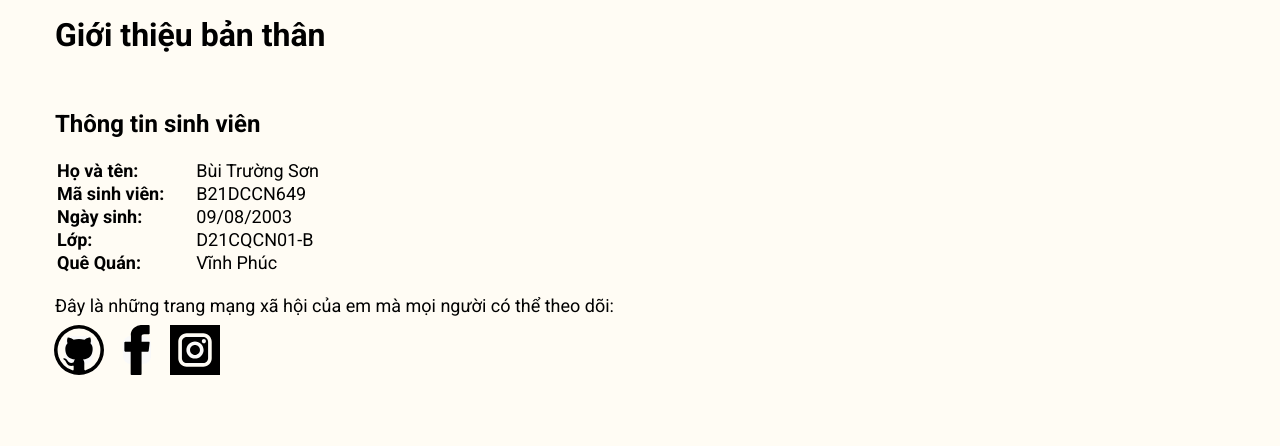
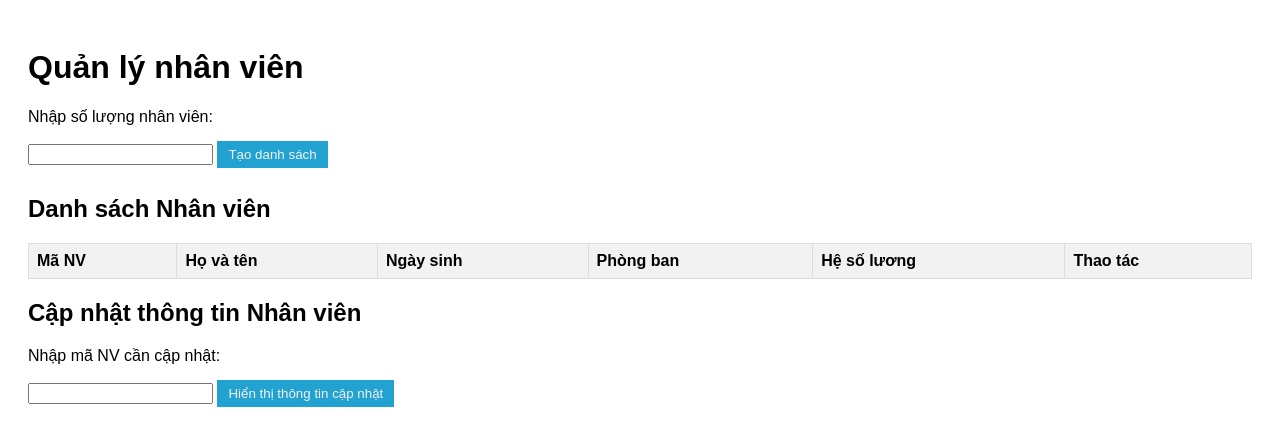
Before and after one commit to Code0fHell/HTML-CSS, a plain HTML site: page index.html in a window 1280 px wide. Drawn offline with Linux system fonts and the light colour scheme.

Commit message:
Chương trình quản lý nhân viên Js

```diff
--- /dev/null
+++ b/app.js
@@ -0,0 +1,93 @@
+function NhanVien(maNV, hoTen, ngaySinh, phongBan, heSoLuong) {
+    this.maNV = maNV;
+    this.hoTen = hoTen;
+    this.ngaySinh = ngaySinh;
+    this.phongBan = phongBan;
+    this.heSoLuong = heSoLuong;
+
+    this.capNhatThongTin = function (newMaNV, newHoTen, newNgaySinh, newPhongBan, newHeSoLuong) {
+        this.maNV = newMaNV || this.maNV;
+        this.hoTen = newHoTen || this.hoTen;
+        this.ngaySinh = newNgaySinh || this.ngaySinh;
+        this.phongBan = newPhongBan || this.phongBan;
+        this.heSoLuong = newHeSoLuong || this.heSoLuong;
+    };
+}
+
+function hienThiDanhSachNhanVien(danhSachNV) {
+    const table = document.getElementById("danhSachNV");
+    table.innerHTML = "<tr><th>Mã NV</th><th>Họ và tên</th><th>Ngày sinh</th><th>Phòng ban</th><th>Hệ số lương</th><th>Thao tác</th></tr>";
+
+    for (let i = 0; i < danhSachNV.length; i++) {
+        const nv = danhSachNV[i];
+        const row = table.insertRow(-1);
+        const cellMaNV = row.insertCell(0);
+        const cellHoTen = row.insertCell(1);
+        const cellNgaySinh = row.insertCell(2);
+        const cellPhongBan = row.insertCell(3);
+        const cellHeSoLuong = row.insertCell(4);
+        const cellThaoTac = row.insertCell(5);
+
+        cellMaNV.textContent = nv.maNV;
+        cellHoTen.textContent = nv.hoTen;
+        cellNgaySinh.textContent = nv.ngaySinh;
+        cellPhongBan.textContent = nv.phongBan;
+        cellHeSoLuong.textContent = nv.heSoLuong;
+
+        const btnCapNhat = document.createElement("button");
+        btnCapNhat.textContent = "Cập nhật";
+        btnCapNhat.onclick = function () {
+            hienThiFormCapNhat();
+            document.getElementById("maNVCapNhat").value = nv.maNV;
+            document.getElementById("newMaNV").value = nv.maNV;
+            document.getElementById("newHoTen").value = nv.hoTen;
+            document.getElementById("newNgaySinh").value = nv.ngaySinh;
+            document.getElementById("newPhongBan").value = nv.phongBan;
+            document.getElementById("newHeSoLuong").value = nv.heSoLuong;
+        };
+
+        cellThaoTac.appendChild(btnCapNhat);
+    }
+}
+
+const danhSachNhanVien = [];
+function taoDanhSachNhanVien() {
+    const soLuongNhanVien = parseInt(document.getElementById("soLuongNV").value);
+
+    for (let i = 0; i < soLuongNhanVien; i++) {
+        const maNV = prompt("Nhập mã NV:");
+        const hoTen = prompt("Nhập họ và tên:");
+        const ngaySinh = prompt("Nhập ngày tháng năm sinh:");
+        const phongBan = prompt("Nhập phòng ban:");
+        const heSoLuong = prompt("Nhập hệ số lương:");
+
+        const nv = new NhanVien(maNV, hoTen, ngaySinh, phongBan, heSoLuong);
+        danhSachNhanVien.push(nv);
+    }
+
+    hienThiDanhSachNhanVien(danhSachNhanVien);
+}
+
+function hienThiFormCapNhat() {
+    document.getElementById("formCapNhat").style.display = "block";
+}
+
+function capNhatThongTinNhanVien() {
+    const maNVCapNhat = document.getElementById("maNVCapNhat").value;
+    const newMaNV = document.getElementById("newMaNV").value;
+    const newHoTen = document.getElementById("newHoTen").value;
+    const newNgaySinh = document.getElementById("newNgaySinh").value;
+    const newPhongBan = document.getElementById("newPhongBan").value;
+    const newHeSoLuong = document.getElementById("newHeSoLuong").value;
+
+    for (let i = 0; i < danhSachNhanVien.length; i++) {
+        if (danhSachNhanVien[i].maNV === maNVCapNhat) {
+            danhSachNhanVien[i].capNhatThongTin(newMaNV, newHoTen, newNgaySinh, newPhongBan, newHeSoLuong);
+            console.log(`Đã cập nhật thông tin cho Nhân viên mã ${maNVCapNhat}`);
+            hienThiDanhSachNhanVien(danhSachNhanVien);
+            document.getElementById("formCapNhat").style.display = "none";
+            return;
+        }
+    }
+    console.log(`Không tìm thấy Nhân viên có mã ${maNVCapNhat}`);
+}
--- a/assets/css/style.css
+++ b/assets/css/style.css
@@ -1,85 +1,48 @@
-* {
-    box-sizing: border-box;
-    margin: 0;
-    padding: 0;
+body {
+    font-family: Arial, sans-serif;
+    padding: 20px;
 }
 
-html {
-    font-size: 62.5%;
+label {
+    display: block;
+    margin-bottom: 5px;
 }
 
-body {
-    font-size: 1.6rem;
-    font-family: "Roboto", sans-serif;
+input {
+    margin-bottom: 10px;
 }
 
-/* Common */
-.content {
-    width: 1170px;
-    max-width: calc(100vw - 48px);
-    margin-left: auto;
-    margin-right: auto;
+button {
+    border: 1px solid #22a2d1;
+    background-color: #22a2d1;
+    color: #f2f2f2;
+    padding: 5px 10px;
+    margin-top: 10px;
+    cursor: pointer;
+}
+button:hover {
+
 }
 
-/* Content */
-.header {
-    background: #FFFCF4;
-    padding: 16px 0;
-}
-.profile {
-    background: #FFFCF4;
-    height: 100vh;
-    padding: 40px 0 65px 0;
-}
-
-.profile .info {
-    width: 50%;
-}
-
-.profile .info-stu,
-.profile .social,
-.profile .social .social-list {
+table {
+    width: 100%;
+    border-collapse: collapse;
     margin-top: 20px;
 }
 
-.profile .info-stu tr{
-    margin-top: 16px;
+th, td {
+    border: 1px solid #ddd;
+    padding: 8px;
+    text-align: left;
 }
 
-.info-stu td {
-    font-size: 1.8rem;
+th {
+    background-color: #f2f2f2;
 }
 
-.info-stu td:first-child {
-    padding-right: 30px;
-    font-weight: 600;
+#formCapNhat {
+    margin-top: 20px;
+    border: 1px solid #ddd;
+    padding: 10px;
+    display: none;
 }
-
-.profile .social .social-list {
-    padding-left: 10px;
-    display: flex;
-    gap: 30px;
-}
-
-.profile .social span {
-    font-size: 1.8rem;
-}
-
-.profile .social-link {
-    display: flex;
-    align-items: center;
-    justify-content: center;
-    width: 28px;
-    height: 28px;
-    border-radius: 8px;
-    background-color: #f9f9f9;
-}
-
-.profile .social-link:hover {
-    background-color: #ddd;
-}
-
-.profile .social-link img {
-    width: 50px;
-    height: 50px;
-}
--- a/index.html
+++ b/index.html
@@ -1,67 +1,58 @@
 <!DOCTYPE html>
 <html lang="en">
 <head>
-        <meta charset="UTF-8" />
-        <meta name="viewport" content="width=device-width, initial-scale=1.0" />
-        <title>Information</title>
-
-        <!-- Embed Fonts -->
-        <link rel="preconnect" href="https://fonts.googleapis.com">
-        <link rel="preconnect" href="https://fonts.gstatic.com" crossorigin>
-        <link href="https://fonts.googleapis.com/css2?family=Roboto:wght@300;400;500;700;900&display=swap" rel="stylesheet">
-        <!-- Styles CSS -->
+    <meta charset="UTF-8">
+    <meta name="viewport" content="width=device-width, initial-scale=1.0">
     <link rel="stylesheet" href="./assets/css/style.css">
+    <title>Quản lý nhân viên</title>
 </head>
 <body>
-        <header class="header">
-            <div class="content">
-                <h1 class="heading">Giới thiệu bản thân</h1>
-            </div>
-        </header>
-        <main>
-            <div class="profile">
-                <div class="content">
-                    <div class="info">
-                        <h2>Thông tin sinh viên</h2>
-                        <table class="info-stu">
+
+    <h1>Quản lý nhân viên</h1>
+
+    <label for="soLuongNV">Nhập số lượng nhân viên:</label>
+    <input type="number" id="soLuongNV">
+
+    <button onclick="taoDanhSachNhanVien()">Tạo danh sách</button>
+
+    <h2>Danh sách Nhân viên</h2>
+
+    <table id="danhSachNV">
         <tr>
-                                <td>Họ và tên:</td>
-                                <td>Bùi Trường Sơn</td>
-                            </tr>
-                            <tr>
-                                <td>Mã sinh viên:</td>
-                                <td>B21DCCN649</td>
-                            </tr>
-                            <tr>
-                                <td>Ngày sinh:</td>
-                                <td>09/08/2003</td>
-                            </tr>
-                            <tr>
-                                <td>Lớp:</td>
-                                <td>D21CQCN01-B</td>
-                            </tr>
-                            <tr>
-                                <td>Quê Quán:</td>
-                                <td>Vĩnh Phúc</td>
+            <th>Mã NV</th>
+            <th>Họ và tên</th>
+            <th>Ngày sinh</th>
+            <th>Phòng ban</th>
+            <th>Hệ số lương</th>
+            <th>Thao tác</th>
         </tr>
     </table>
-                        <div class="social">
-                            <span>Đây là những trang mạng xã hội của em mà mọi người có thể theo dõi:</span>
-                            <div class="social-list">
-                                <a href="https://github.com/Code0fHell" class="social-link">
-                                    <img src="./assets/img/github.svg" alt="Github" >
-                                </a>
-                                <a href="https://www.instagram.com/b.t.son/" class="social-link">
-                                    <img src="./assets/img/facebook.svg" alt="Facebook">
-                                </a>
-                                <a href="https://www.facebook.com/sonn9803/" class="social-link">
-                                    <img src="./assets/img/instagram.svg" alt="Instagram">
-                                </a>
+
+    <h2>Cập nhật thông tin Nhân viên</h2>
+
+    <label for="maNVCapNhat">Nhập mã NV cần cập nhật:</label>
+    <input type="text" id="maNVCapNhat">
+    <button onclick="hienThiFormCapNhat()">Hiển thị thông tin cập nhật</button>
+
+    <div id="formCapNhat">
+        <label for="newMaNV">Mã NV mới:</label>
+        <input type="text" id="newMaNV">
+
+        <label for="newHoTen">Họ và tên mới:</label>
+        <input type="text" id="newHoTen">
+
+        <label for="newNgaySinh">Ngày sinh mới:</label>
+        <input type="text" id="newNgaySinh">
+
+        <label for="newPhongBan">Phòng ban mới:</label>
+        <input type="text" id="newPhongBan">
+
+        <label for="newHeSoLuong">Hệ số lương mới:</label>
+        <input type="text" id="newHeSoLuong">
+
+        <button onclick="capNhatThongTinNhanVien()">Cập nhật thông tin</button>
     </div>
-                        </div>
-                    </div>
-                </div>
-            </div>
-        </main>
+
+    <script src="app.js"></script>
 </body>
 </html>
```
Lines whose indentation alone changed are shown as unchanged.
